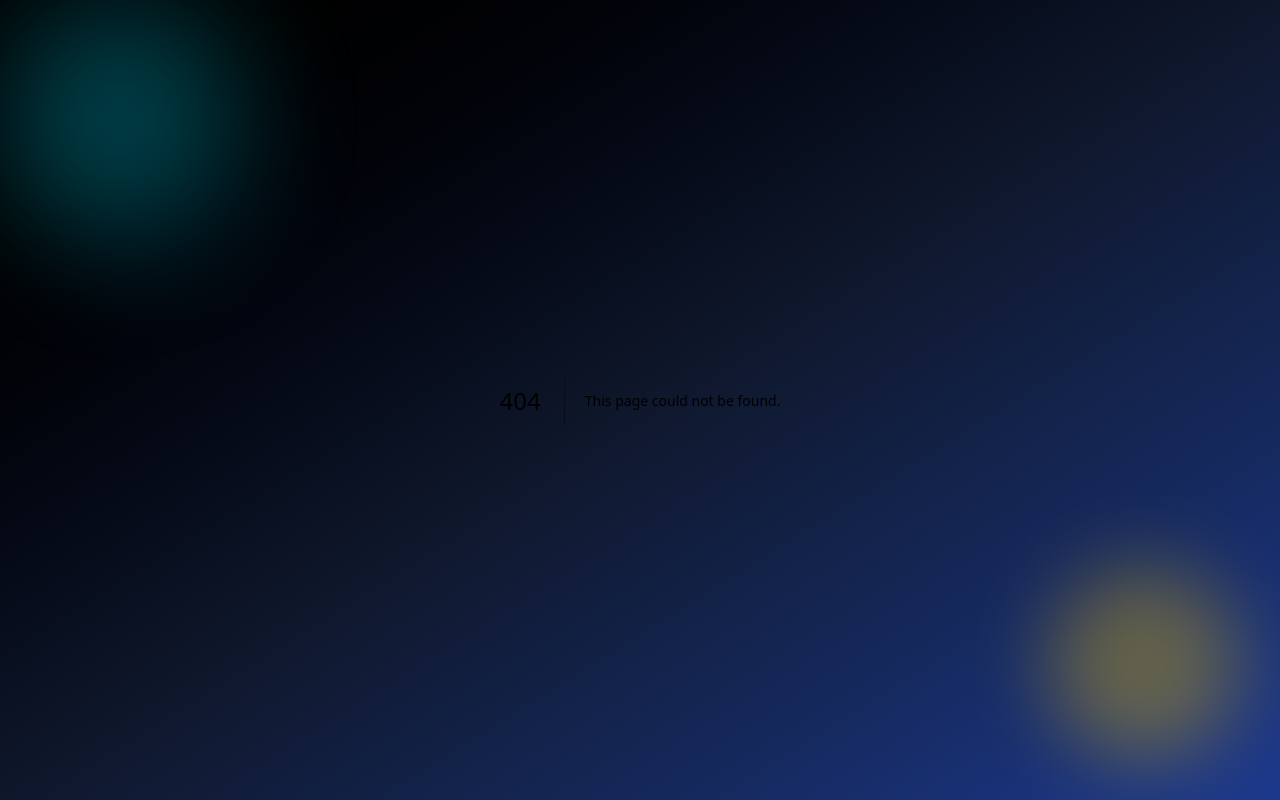
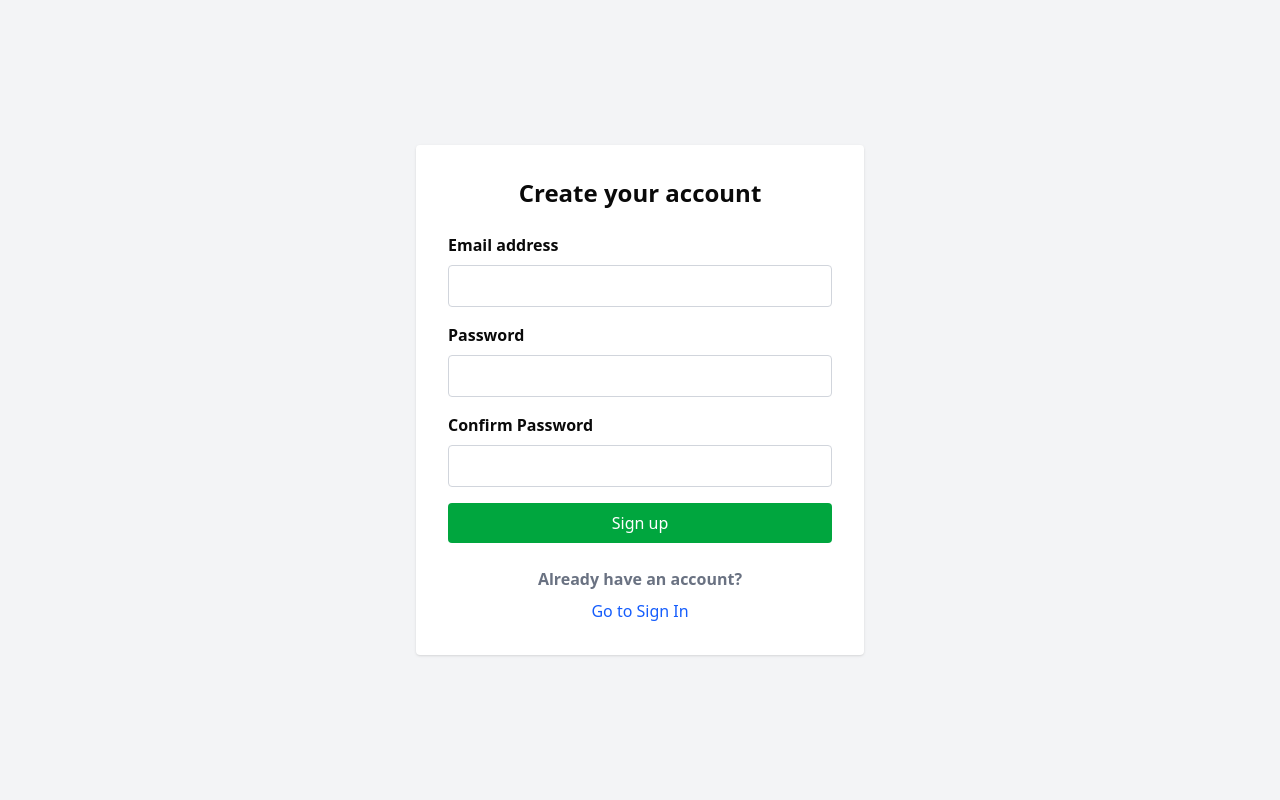
Before and after one commit to arrajeevchandar/dochain, a Next.js app: page /auth/signup in a window 1280 px wide. Before the commit this address had no page. Built offline with nearby package versions, Linux system fonts and the light colour scheme.

Commit message:
login_page

```diff
--- a/src/app/auth/signin/page.tsx
+++ b/src/app/auth/signin/page.tsx
@@ -1,37 +1,81 @@
-"use client";
-import { signIn } from "next-auth/react";
-import { useState } from "react";
+'use client';
+import { signIn } from 'next-auth/react';
+import { useState } from 'react';
 
 export default function SignIn() {
-  const [email, setEmail] = useState("");
-  const [password, setPassword] = useState("");
+    const [email, setEmail] = useState('');
+    const [password, setPassword] = useState('');
 
     return (
         <div className="min-h-screen flex flex-col items-center justify-center bg-gray-100 px-4">
             <div className="max-w-md w-full bg-white p-8 rounded shadow">
-        <h2 className="text-2xl font-bold mb-6 text-center">Sign in to dochain</h2>
+                <h2 className="text-2xl font-bold mb-6 text-center">
+                    Sign in to dochain
+                </h2>
                 <form
-          onSubmit={e => {
+                    onSubmit={(e) => {
                         e.preventDefault();
-            signIn("credentials", { email, password });
+                        signIn('credentials', { email, password });
                     }}
                     className="mb-6"
                 >
-          <label htmlFor="email" className="block mb-2 font-semibold">Email address</label>
+                    <label htmlFor="email" className="block mb-2 font-semibold">
+                        Email address
+                    </label>
                     <input
-            type="email" id="email" value={email} onChange={e => setEmail(e.target.value)}
-            required className="w-full p-2 border border-gray-300 rounded mb-4"
+                        type="email"
+                        id="email"
+                        value={email}
+                        onChange={(e) => setEmail(e.target.value)}
+                        required
+                        className="w-full p-2 border border-gray-300 rounded mb-4"
                     />
-          <label htmlFor="password" className="block mb-2 font-semibold">Password</label>
+                    <label
+                        htmlFor="password"
+                        className="block mb-2 font-semibold"
+                    >
+                        Password
+                    </label>
                     <input
-            type="password" id="password" value={password} onChange={e => setPassword(e.target.value)}
-            required className="w-full p-2 border border-gray-300 rounded mb-4"
+                        type="password"
+                        id="password"
+                        value={password}
+                        onChange={(e) => setPassword(e.target.value)}
+                        required
+                        className="w-full p-2 border border-gray-300 rounded mb-4"
                     />
-          <button type="submit" className="w-full bg-blue-600 text-white p-2 rounded hover:bg-blue-700">Sign in with Email & Password</button>
+                    <button
+                        type="submit"
+                        className="w-full bg-blue-600 text-white p-2 rounded hover:bg-blue-700"
+                    >
+                        Sign in with Email & Password
+                    </button>
                 </form>
-        <div className="text-center mb-2 font-semibold text-gray-500">Or</div>
-        <button onClick={() => signIn("email", { email })} className="w-full bg-gray-600 text-white p-2 rounded mb-2">Sign in with Magic Link</button>
-        <button onClick={() => signIn("google")} className="w-full bg-red-600 text-white p-2 rounded">Sign in with Google</button>
+                <div className="text-center mb-2 font-semibold text-gray-500">
+                    Or
+                </div>
+                <button
+                    onClick={() => signIn('email', { email })}
+                    className="w-full bg-gray-600 text-white p-2 rounded mb-2"
+                >
+                    Sign in with Magic Link
+                </button>
+                <button
+                    onClick={() => signIn('google')}
+                    className="w-full bg-red-600 text-white p-2 rounded"
+                >
+                    Sign in with Google
+                </button>
+
+                <div className="text-center mt-4">
+                    Don't have an account?{' '}
+                    <a
+                        href="/signup"
+                        className="text-blue-600 hover:text-blue-800"
+                    >
+                        Sign up here
+                    </a>
+                </div>
             </div>
         </div>
     );
--- /dev/null
+++ b/src/app/auth/signup/page.tsx
@@ -0,0 +1,66 @@
+"use client";
+import { signIn } from "next-auth/react";
+import { useState } from "react";
+import Link from "next/link";
+
+export default function SignUp() {
+  const [email, setEmail] = useState("");
+  const [password, setPassword] = useState("");
+  const [confirmPassword, setConfirmPassword] = useState("");
+
+  // Add your own signup submission logic here.
+  const handleSubmit = async (e: React.FormEvent) => {
+    e.preventDefault();
+    if (password !== confirmPassword) {
+      alert("Passwords do not match");
+      return;
+    }
+    // Example: call your signup API here, then auto sign-in or redirect.
+    // For demonstration, we just sign in after signup
+    await signIn("credentials", { email, password });
+  };
+
+  return (
+    <div className="min-h-screen flex flex-col items-center justify-center bg-gray-100 px-4">
+      <div className="max-w-md w-full bg-white p-8 rounded shadow">
+        <h2 className="text-2xl font-bold mb-6 text-center">Create your account</h2>
+        <form onSubmit={handleSubmit} className="mb-6">
+          <label htmlFor="email" className="block mb-2 font-semibold">Email address</label>
+          <input
+            type="email"
+            id="email"
+            value={email}
+            onChange={e => setEmail(e.target.value)}
+            required
+            className="w-full p-2 border border-gray-300 rounded mb-4"
+          />
+          <label htmlFor="password" className="block mb-2 font-semibold">Password</label>
+          <input
+            type="password"
+            id="password"
+            value={password}
+            onChange={e => setPassword(e.target.value)}
+            required
+            className="w-full p-2 border border-gray-300 rounded mb-4"
+          />
+          <label htmlFor="confirmPassword" className="block mb-2 font-semibold">Confirm Password</label>
+          <input
+            type="password"
+            id="confirmPassword"
+            value={confirmPassword}
+            onChange={e => setConfirmPassword(e.target.value)}
+            required
+            className="w-full p-2 border border-gray-300 rounded mb-4"
+          />
+          <button type="submit" className="w-full bg-green-600 text-white p-2 rounded hover:bg-green-700">
+            Sign up
+          </button>
+        </form>
+        <div className="text-center mb-2 font-semibold text-gray-500">Already have an account?</div>
+        <Link href="/signin" className="block text-center text-blue-600 hover:text-blue-800">
+          Go to Sign In
+        </Link>
+      </div>
+    </div>
+  );
+}
```
Lines whose indentation alone changed are shown as unchanged.
